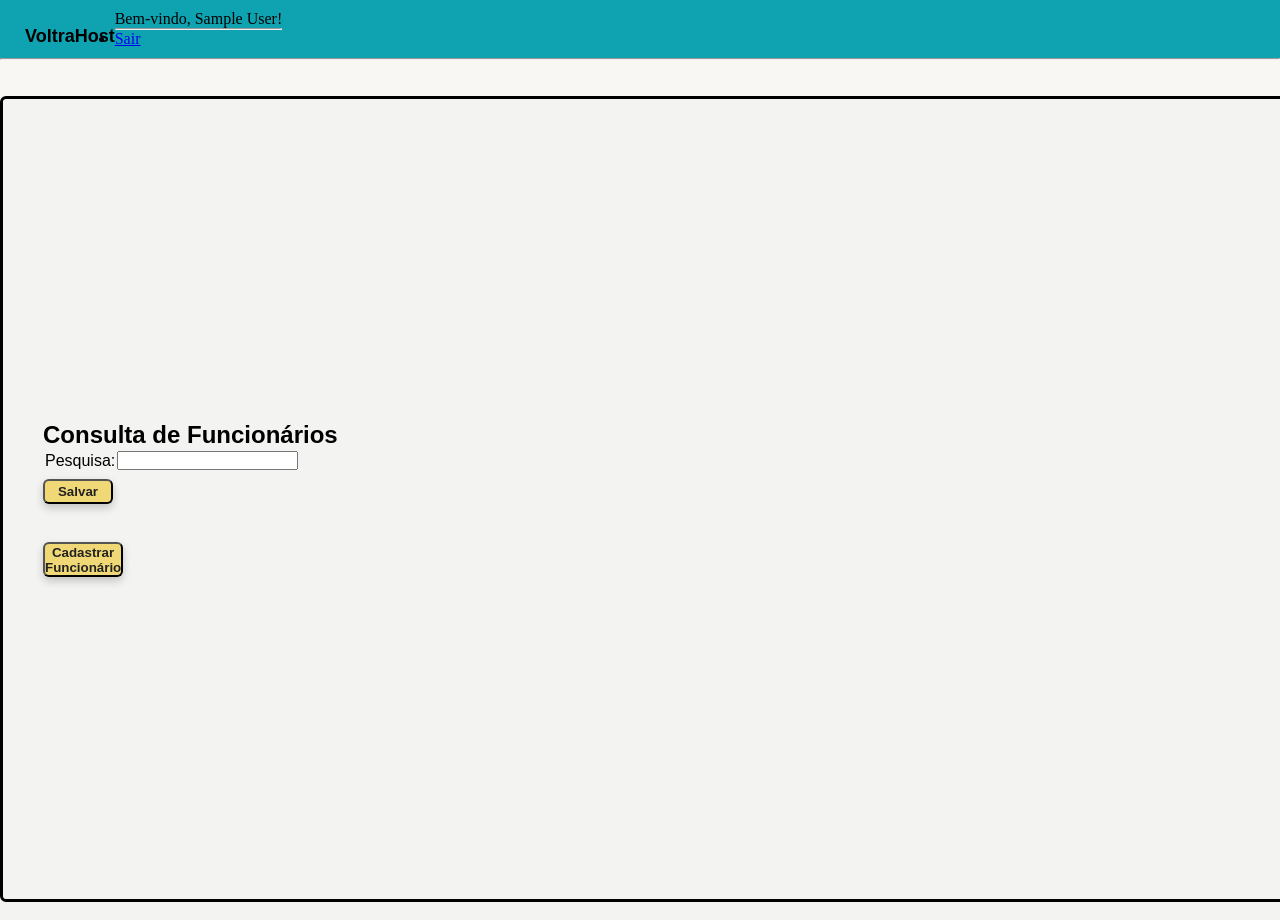
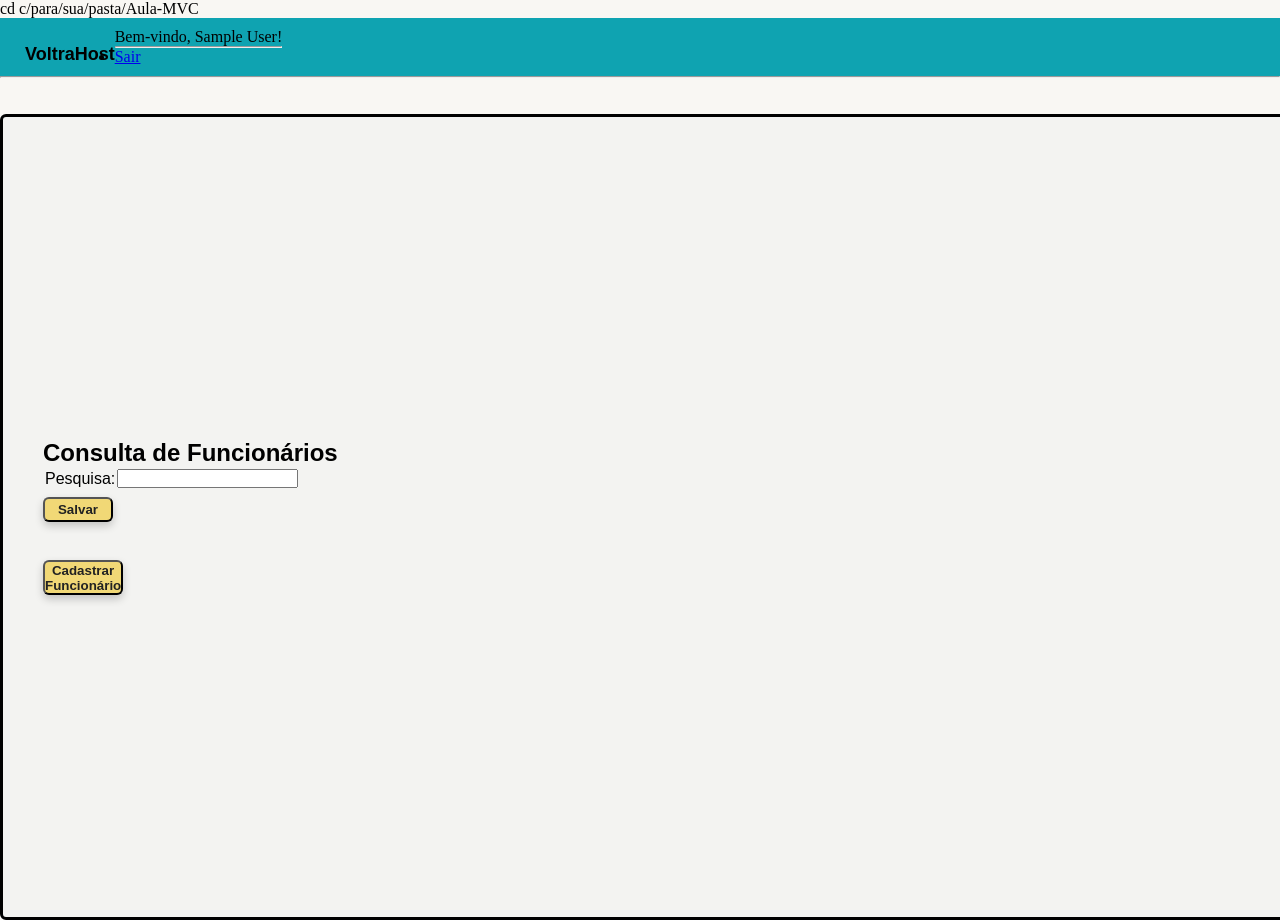
Before and after one commit to Felipe-pereira198/Aula-MVC, a PHP site: template MVC/View/consultar_func.php in a window 1280 px wide. Run offline with PHP 8.4, Linux system fonts and the light colour scheme; the template is opened without the code that fills it, so the values that code supplies are empty; the visitor is signed in with stand-in values (Sample User, id 1).

Commit message:
first commit

```diff
--- a/MVC/Model/model.php
+++ b/MVC/Model/model.php
@@ -107,6 +107,7 @@ class hotel  {
         $reservas[]= $reserva;
       }
 
+
       return $hotel;
     }
     public function cadastrarreserva() {
--- a/MVC/View/consultar_func.php
+++ b/MVC/View/consultar_func.php
@@ -5,7 +5,8 @@
     <meta name="viewport" content="width=device-width, initial-scale=1.0">
     <link rel="stylesheet" href="style.css">
     <title>VoltraHost</title>
-</head>
+</head>cd c/para/sua/pasta/Aula-MVC
+
 <body>
     <nav class="nav_login">
         <p class="nav_paragraf">VoltraHost</p>
```
Also changed, not shown: README.md (added).
